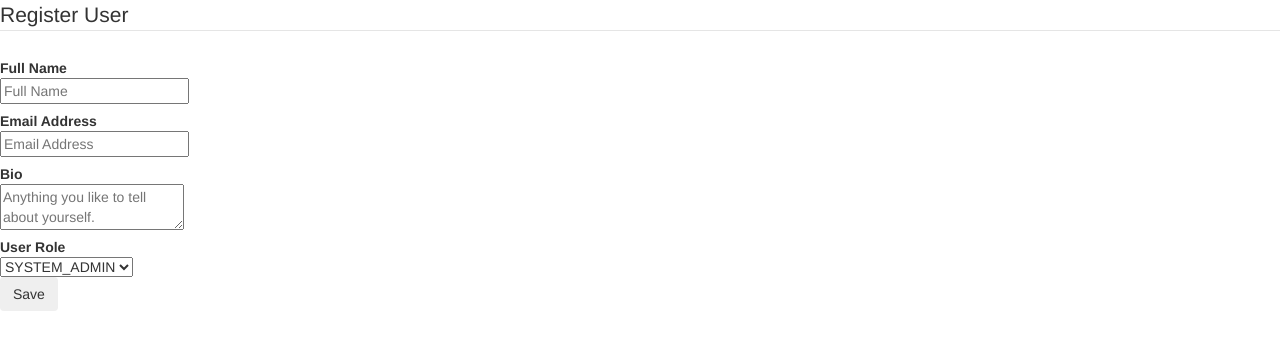
After one commit to hassaanbinaslam/edEMO, a Flask app: page /user/register in a window 1280 px wide. The commit adds this page. Shown: the top 350 px of the page. Run offline with Flask 2, Linux system fonts and the light colour scheme; data comes from the database, SQL or seed files in the repository; parts of the project's set-up code (start-up, migrations or seed data) failed here and were passed over; some libraries are stand-ins or nearby versions.

Commit message:
use case: user registration
user registration view
user model
registration controller

```diff
--- a/app.py
+++ b/app.py
@@ -1,25 +1,71 @@
-#----- Imports -----#
-from flask import Flask, request, render_template
+# ----- Imports -----#
+import os
+from flask import Flask, request, render_template, url_for, redirect
 from flask.ext.bootstrap import Bootstrap
+from flask.ext.sqlalchemy import SQLAlchemy
+from forms import *
+from models import *
 
-#----- App Config. -----#
+from models import Base
+
+# ----- App Config. and DB setup -----#
 app = Flask(__name__)
 bootstrap = Bootstrap(app)
+PWD = os.path.abspath(os.curdir)
+app.config['SQLALCHEMY_DATABASE_URI'] = 'sqlite:///{}/edEMO.db'.format(PWD)
+app.config['SQLALCHEMY_ECHO'] = True
 
-#----- Controllers -----#
+db = SQLAlchemy(app)
+db.Model = Base
+db.create_all()
+db.session.query(UserRole).delete()
+db.session.query(User).delete()
+if db.session.query(UserRole).count() == 0:
+    db.session.add(UserRole(1, "SYSTEM_ADMIN"))
+    db.session.add(UserRole(2, "SURVEY_ADMIN"))
+    db.session.add(UserRole(3, "SURVEY_TAKER"))
+    db.session.commit()
+if db.session.query(User).count() == 0:
+    db.session.add(User("admin@localhost", "Admin", "System Admin", 1))
+    db.session.commit()
+
+# ----- Controllers -----#
 @app.route('/')
 def home():
     return render_template('pages/home.html')
+
 
 @app.route('/login')
 def login():
     return render_template('pages/login.html')
 
+
 @app.route('/profile')
 def profile():
     return render_template('pages/view-profile.html')
 
-#----- Launch -----#
+
+@app.route('/user/register', methods=['GET', 'POST'])
+def user_register():
+    """ Provide HTML form to register new user """
+    form = UserRegistrationForm(request.form)
+    roles = db.session.query(UserRole).all()
+    user_roles_available = []
+    for role in roles:
+        user_roles_available.append((str(role.id), role.name))
+    form.role_id.choices = user_roles_available
+    if request.method == 'POST' and form.validate():
+        new_user = User()
+        form.populate_obj(new_user)
+        db.session.add(new_user)
+        db.session.commit()
+        # Success. Redirect user to full users list.
+        return redirect(url_for('home'))
+    # Load the page. If page was submitted and contain errors then load it with errors.
+    return render_template('pages/user-register.html', form=form)
+    # return render_template('pages/test.html')
+
+# ----- Launch -----#
 if __name__ == '__main__':
-    #app.run(debug=True)
+    # app.run(debug=True)
     app.run()
--- /dev/null
+++ b/forms.py
@@ -0,0 +1,17 @@
+from wtforms import *
+from wtforms.ext.sqlalchemy.fields import QuerySelectField
+
+
+class UserRegistrationForm(Form):
+    name = StringField('Full Name', [validators.Length(min=4, max=255)])
+    email = StringField('Email Address', [validators.Email(), validators.Length(max=255)])
+    bio = TextAreaField('Bio', [validators.optional(), validators.Length(max=500)])
+    role_id = SelectField('User Role') # user roles drop-down will be populated at runtime from controller
+
+if __name__ == '__main__':
+    a = "test"
+    form_user_registration = UserRegistrationForm()
+    print(form_user_registration.name)
+    print(form_user_registration.email)
+    print(form_user_registration.bio)
+    print
--- /dev/null
+++ b/requirements.txt
@@ -0,0 +1,5 @@
+Flask=0.10.1
+Flask-Bootstrap=3.3.5.6
+Flask-SQLAlchemy=2.0
+SQLAlchemy=1.0.8
+WTForms=2.0.2
--- /dev/null
+++ b/templates/forms/common.html
@@ -0,0 +1,12 @@
+{% macro edit_field(field, catch_kwargs=true) %}
+<div class="control-group{% if field.errors %} error{% endif
+%}">
+    {{ field.label(class="control-label") }}
+    <div class="controls">
+        {{ field(**kwargs) }}
+        {% for error in field.errors %}
+        <span class="help-inline">{{ error }}</span>
+        {% endfor %}
+    </div>
+</div>
+{% endmacro %}
--- a/templates/pages/home.html
+++ b/templates/pages/home.html
@@ -9,7 +9,8 @@
 <p class="lead">Available Pages List</p>
 <ul>
     <li><a href="/login">Login</a></li>
-    <li><a href="/view-profile">View Profile</a></li>
+    <li><a href="/profile">View Profile</a></li>
+    <li><a href="/user/register">Register User</a></li>
 </ul>
 
 {% endblock %}
--- /dev/null
+++ b/templates/pages/user-register.html
@@ -0,0 +1,16 @@
+{% extends 'layouts/base.html' %}
+{% from 'forms/common.html' import edit_field %}
+{% set title = 'Register User' %}
+{% block title %}{{title}}{% endblock %}
+{% block content %}
+
+<form method="post" class="form-horizontal">
+    <legend>{{title}}</legend>
+    {{ edit_field(form.name, maxlength=255, class="span3", placeholder="Full Name") }}
+    {{ edit_field(form.email, maxlength=255, class="span3", placeholder="Email Address") }}
+    {{ edit_field(form.bio, maxlength=500, class="span3", placeholder="Anything you like to tell about yourself.") }}
+    {{ edit_field(form.role_id) }}
+    <button type="submit" class="btn">Save</button>
+</form>
+
+{% endblock %}
```
Also changed, not shown: models.py (added, +65 -0 lines), templates/pages/test.html (added, +10 -0 lines).
